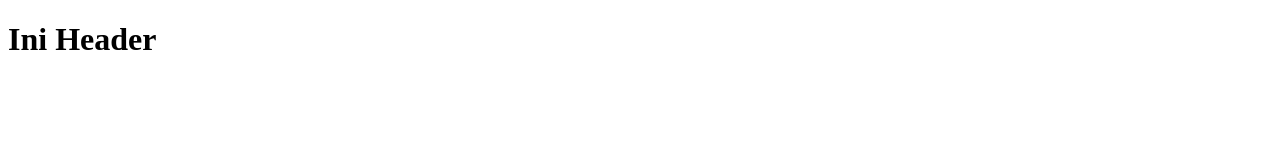
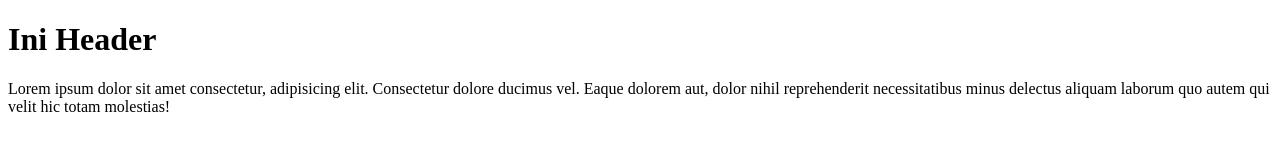
Before and after one commit to Suryaspt/latihan-git, a plain HTML site: page index.html in a window 1280 px wide. Drawn offline with Linux system fonts and the light colour scheme.

Commit message:
menambahkan paragraf

```diff
--- a/index.html
+++ b/index.html
@@ -8,5 +8,6 @@
 </head>
 <body>
     <h1>Ini Header</h1>
+    <p>Lorem ipsum dolor sit amet consectetur, adipisicing elit. Consectetur dolore ducimus vel. Eaque dolorem aut, dolor nihil reprehenderit necessitatibus minus delectus aliquam laborum quo autem qui velit hic totam molestias!</p>
 </body>
 </html>
```
